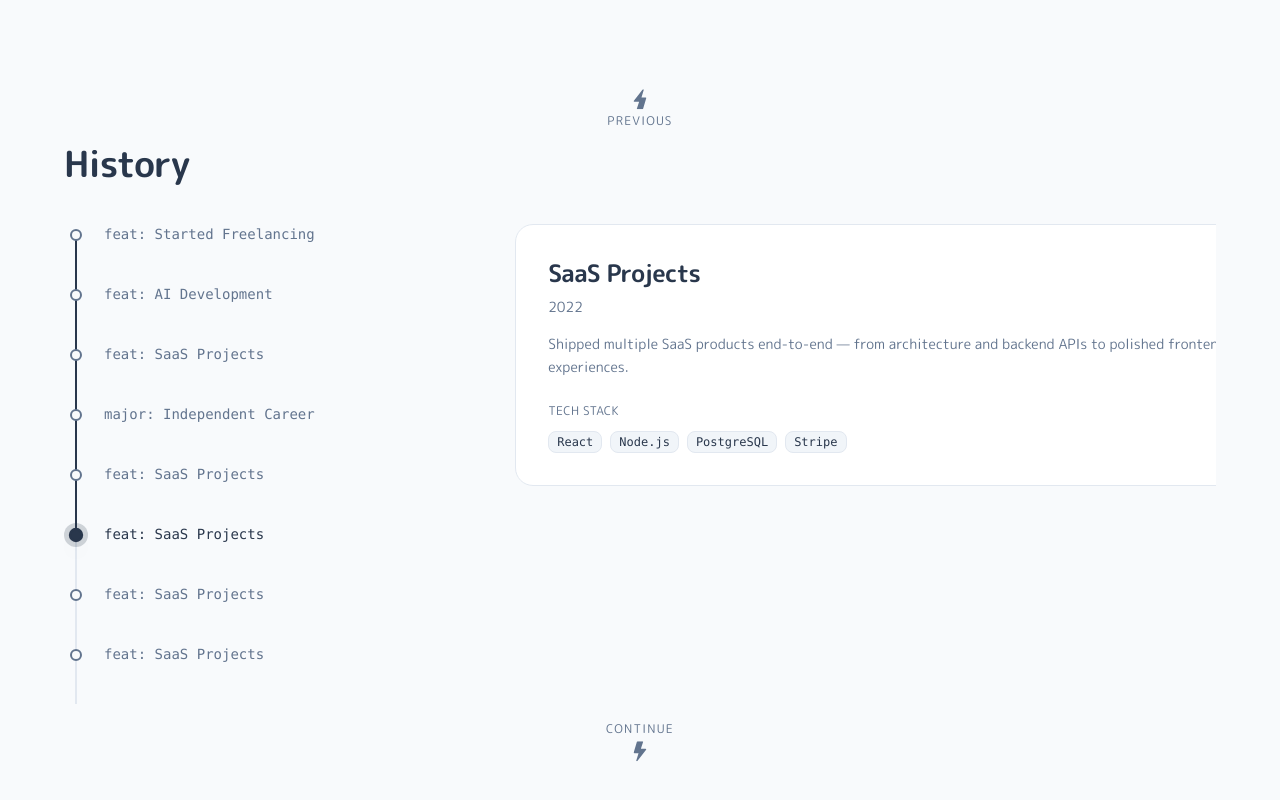
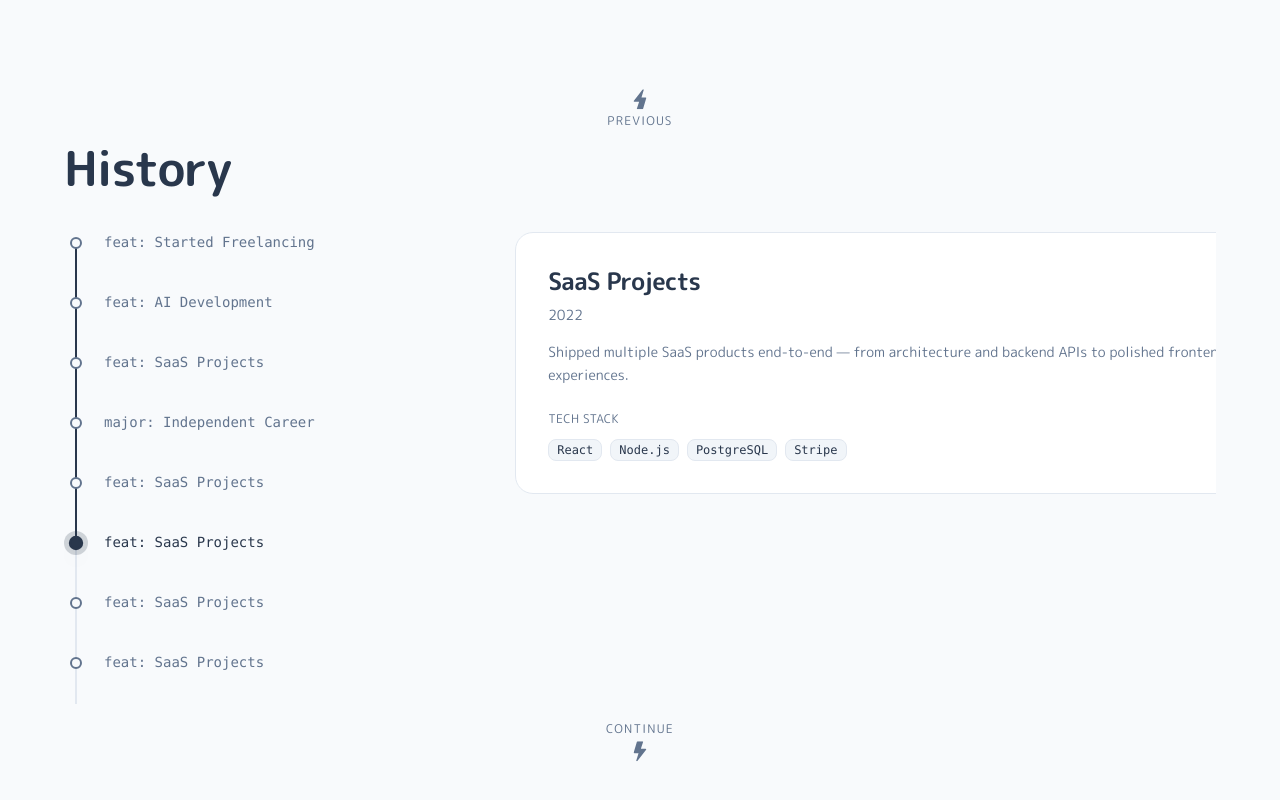
Before and after one commit to jumpei999/portfolio, a Next.js app: page /en in a window 1280 px wide. Shown: the part 1544-2344 px from the top of the page. Built offline with nearby package versions, Linux system fonts and the light colour scheme.

Commit message:
Refactor text size

```diff
--- a/src/components/constituents/center-title.tsx
+++ b/src/components/constituents/center-title.tsx
@@ -14,7 +14,7 @@
   return (
     <div className="pointer-events-none absolute inset-0 z-20 flex items-center justify-center px-6">
       <motion.h2
-        className="text-center text-4xl font-bold tracking-tight drop-shadow-sm sm:text-5xl md:text-6xl"
+        className="text-center text-4xl font-bold tracking-tight drop-shadow-sm md:text-6xl"
         initial={{ opacity: 0, scale: 0.9 }}
         animate={
           started ? { opacity: 1, scale: 1 } : { opacity: 0, scale: 0.9 }
--- a/src/components/history/history-timeline.tsx
+++ b/src/components/history/history-timeline.tsx
@@ -26,7 +26,7 @@
       </EntranceMotion>
       <EntranceMotion
         as="h2"
-        className="text-3xl font-bold tracking-tight sm:text-4xl"
+        className="text-4xl font-bold tracking-tight sm:text-5xl"
       >
         {t("heading")}
       </EntranceMotion>
```
